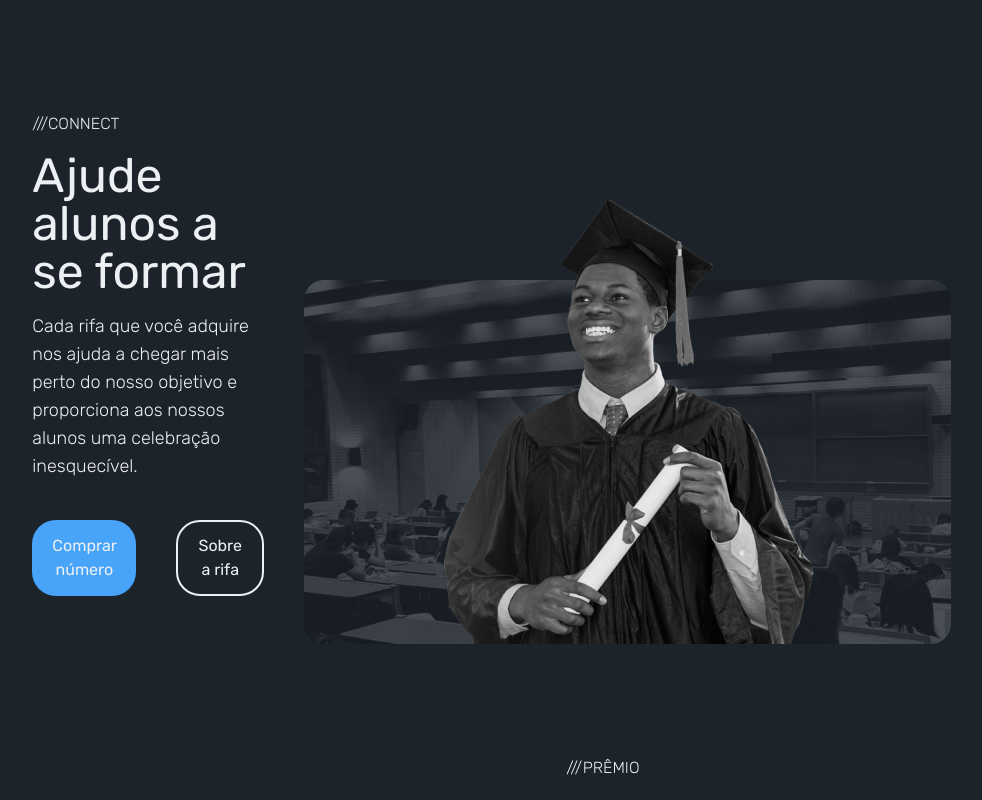
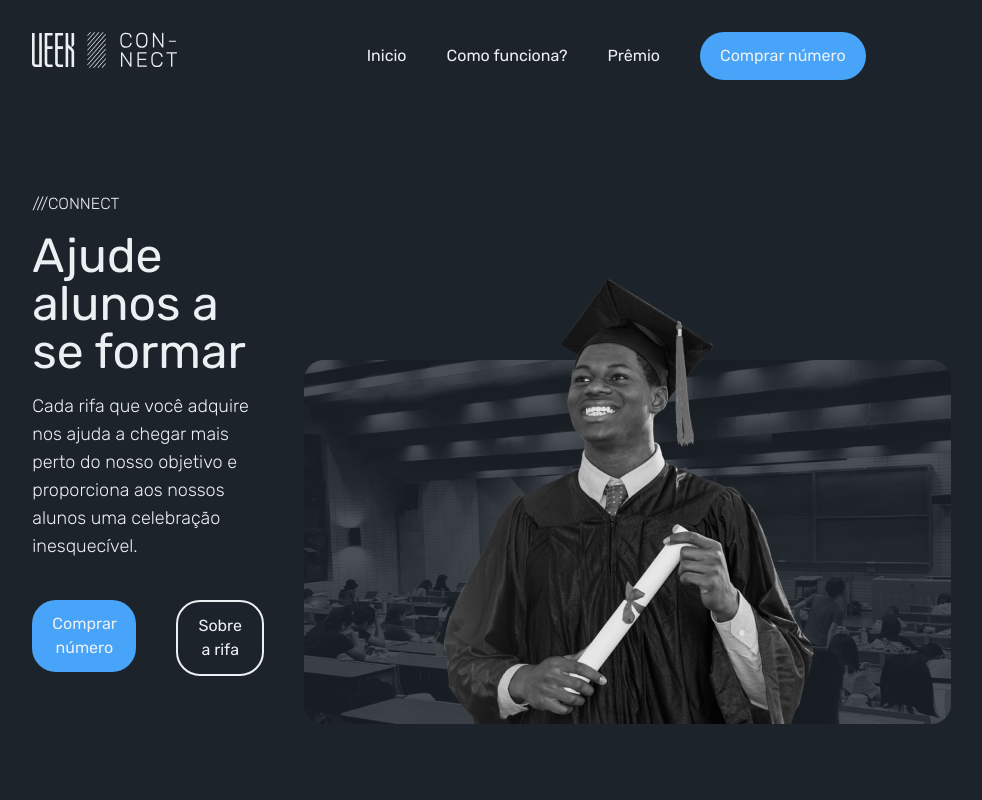
Before and after one commit to rodrigocitadin/ueek, a Next.js app: page / in a window 1280 px wide. Shown: the top 800 px of the page, without its empty margins (181-1163 px from the left). Built offline with nearby package versions, Linux system fonts and the light colour scheme.

Commit message:
adding ids

```diff
--- a/app/components/BuyNumberButton.tsx
+++ b/app/components/BuyNumberButton.tsx
@@ -1,7 +1,7 @@
 export default function BuyNumberButton({ className }: { className?: string }) {
   return (
-    <button className={`bg-blue-light py-3 px-5 rounded-3xl ${className}`}>
+    <a href="#numbers"><button className={`bg-blue-light py-3 px-5 rounded-3xl ${className}`}>
       Comprar número
-    </button>
+    </button></a>
   )
 }
--- a/app/components/Identifier.tsx
+++ b/app/components/Identifier.tsx
@@ -4,7 +4,7 @@ export default function Identifier({ children }:
   }
 ) {
   return (
-    <p className="font-light my-4">
+    <p id={children?.toString().toLowerCase()} className="font-light my-4">
       ///{children}
     </p>
   )
--- a/app/layout.tsx
+++ b/app/layout.tsx
@@ -21,27 +21,27 @@ export default function RootLayout({
   return (
     <html lang="en">
       <body className={`${rubik.className} bg-background text-white`}>
-        <div className='w-5/6 m-auto hidden lg:w-2/3 lg:visible'>
-          <nav className='flex justify-between my-8'>
-            <a href='/'><img src='/logo.svg' /></a>
+        <div className='w-5/6 m-auto lg:w-2/3'>
+          <nav className='hidden justify-between my-8 lg:flex'>
+            <a href='#'><img src='/logo.svg' /></a>
             <ul className='flex'>
               <li className='mx-5 my-auto'><a href='#'>Inicio</a></li>
-              <li className='mx-5 my-auto'><a href='#'>Como funciona?</a></li>
-              <li className='mx-5 my-auto'><a href='#'>Prêmio</a></li>
-              <li className='mx-5 my-auto'><a href='#'>
+              <li className='mx-5 my-auto'><a href='#sobre'>Como funciona?</a></li>
+              <li className='mx-5 my-auto'><a href='#prêmio'>Prêmio</a></li>
+              <li className='mx-5 my-auto'>
                 <BuyNumberButton />
-              </a></li>
+              </li>
             </ul>
           </nav>
         </div>
         {children}
         <div className='w-5/6 m-auto lg:w-2/3'>
           <nav className='flex-col my-10'>
-            <a href='/'><img className='m-auto' src='/logo.svg' /></a>
+            <a href='#'><img className='m-auto' src='/logo.svg' /></a>
             <ul className='flex justify-center my-4'>
               <li className='mx-5 my-auto text-center'><a href='#'>Inicio</a></li>
-              <li className='mx-5 my-auto text-center'><a href='#'>Como funciona?</a></li>
-              <li className='mx-5 my-auto text-center'><a href='#'>Prêmio</a></li>
+              <li className='mx-5 my-auto text-center'><a href='#sobre'>Como funciona?</a></li>
+              <li className='mx-5 my-auto text-center'><a href='#prêmio'>Prêmio</a></li>
             </ul>
           </nav>
         </div>
--- a/app/sections/Numbers.tsx
+++ b/app/sections/Numbers.tsx
@@ -6,7 +6,7 @@ import Title from "../components/Title"
 
 export default function Numbers() {
   return (
-    <div className="my-24 items-end">
+    <div id="numbers" className="my-24 items-end">
       <Title className="!font-medium">Compre seu número por apenas <span className="text-blue-light">R$5,00</span></Title>
       <div className="bg-gray-dark p-8 rounded-xl my-8">
         <div className="flex flex-col justify-between lg:flex-row">
```
